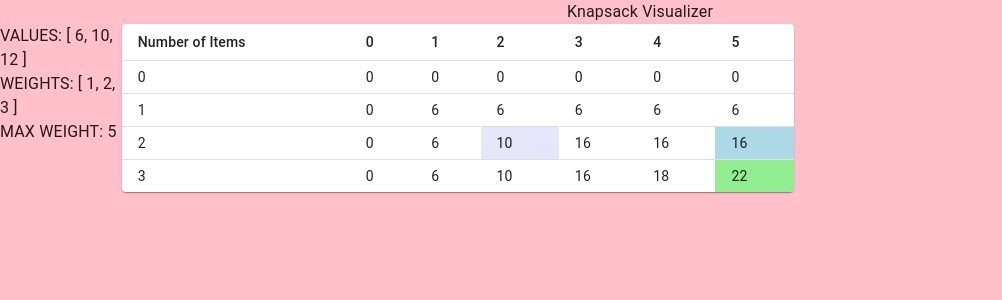
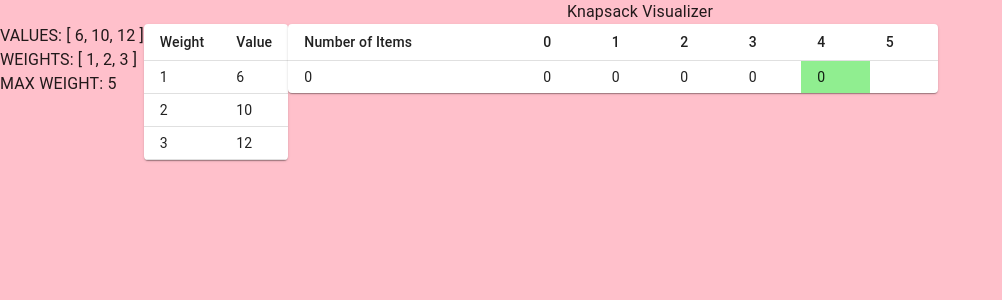
Before and after one commit to masaok/knapsack-web, a React (Create React App) app: page / in a window 1280 px wide. Shown: the top 300 px of the page, without its empty margins (0-1002 px from the left). Built offline with nearby package versions, Linux system fonts and the light colour scheme.

Commit message:
Highlighting of cells in the table as the animation progresses works!

```diff
--- a/src/pages/Dashboard/content/KnapsackDynamic/KnapsackDynamic.jsx
+++ b/src/pages/Dashboard/content/KnapsackDynamic/KnapsackDynamic.jsx
@@ -56,7 +56,7 @@ const MAX_WEIGHT = 5
 // const MAX_WEIGHT = 6
 
 const NUM_ITEMS = VALUES.length
-const MS = 100
+const MS = 1000
 
 /* A Naive recursive implementation of 0-1 Knapsack problem
  * Credit: https://www.geeksforgeeks.org/0-1-knapsack-problem-dp-10/
@@ -84,11 +84,13 @@ const KnapsackDynamic = props => {
   const [maxRow] = useState(NUM_ITEMS)
   const [maxCol] = useState(MAX_WEIGHT)
 
-  const [sourceRow, setSourceRow] = useState(0)
-  const [sourceCol, setSourceCol] = useState(0)
+  const [sourceRow, setSourceRow] = useState(null)
+  const [sourceCol, setSourceCol] = useState(null)
 
-  const [sumRow, setSumRow] = useState(0)
-  const [sumCol, setSumCol] = useState(0)
+  const [sumRow, setSumRow] = useState(null)
+  const [sumCol, setSumCol] = useState(null)
+
+  const [addendValueIndex, setAddendValueIndex] = useState(null)
 
   // const [maxRow] = useState(1) // dev mode
   // const [maxCol] = useState(2) // dev mode
@@ -102,6 +104,13 @@ const KnapsackDynamic = props => {
       console.log(`ROW ${row} COL ${col} (NEW COL)`)
       console.log(`CREATING NEW COL AT ROW ${row} AND COL ${col}`)
 
+      // Reset all highlights
+      setAddendValueIndex(null)
+      setSumRow(null)
+      setSumCol(null)
+      setSourceRow(null)
+      setSourceCol(null)
+
       if (row === 0 || col === 0) {
         console.log(`ROW or COL are either ZERO, so push ZERO`)
         // table[row].push(`ROW ${row} COL ${col}`)
@@ -114,6 +123,7 @@ const KnapsackDynamic = props => {
 
         const sumA = VALUES[row - 1]
         console.log(`NEW VAL SUM A ${sumA}`)
+        setAddendValueIndex(row - 1)
 
         const sumB = table[row - 1][col - WEIGHTS[row - 1]]
         console.log(`NEW VAL SUM B ${sumB}`)
@@ -179,32 +189,6 @@ const KnapsackDynamic = props => {
     return () => clearTimeout(timeout)
   }, [timer])
 
-  // Returns the maximum value that can
-  // be put in a knapsack of capacity maxWeight
-  // const knapsack = (maxWeight, weights, values, numItems, depth = 0) => {
-  //   let i, w
-  //   let table = new Array(numItems + 1)
-
-  //   // Build table table[][] in bottom up manner
-  //   for (i = 0; i <= numItems; i++) {
-  //     table[i] = new Array(maxWeight + 1)
-  //     for (w = 0; w <= maxWeight; w++) {
-  //       if (i === 0 || w === 0) table[i][w] = 0
-  //       else if (weights[i - 1] <= w)
-  //         table[i][w] = max(values[i - 1] + table[i - 1][w - weights[i - 1]], table[i - 1][w])
-  //       else table[i][w] = table[i - 1][w]
-  //     }
-  //   }
-
-  //   console.log(table)
-
-  //   return table[numItems][maxWeight]
-  // }
-
-  // console.log('STARTING HERE:')
-  // dump(MAX_WEIGHT, WEIGHTS, VALUES, VALUES.length, 0)
-
-  // console.log('RETURNING:')
   return (
     <div className={classes.root}>
       <div className={classes.info}>
@@ -212,9 +196,40 @@ const KnapsackDynamic = props => {
         <div>WEIGHTS: {JSON.stringify(WEIGHTS, null, 2)}</div>
         <div>MAX WEIGHT: {MAX_WEIGHT}</div>
       </div>
-      {/* {knapsack(MAX_WEIGHT, WEIGHTS, VALUES, VALUES.length)} */}
+      <div>
         <TableContainer component={Paper}>
-        <Table sx={{ minWidth: 650 }} aria-label="simple table" size="small">
+          <Table aria-label="info table" size="small">
+            <TableHead>
+              <TableRow>
+                <TableCell>Weight</TableCell>
+                <TableCell>Value</TableCell>
+              </TableRow>
+            </TableHead>
+            <TableBody>
+              {VALUES.map((value, valueIndex) => {
+                return (
+                  <TableRow key={valueIndex}>
+                    <TableCell component="th" scope="row">
+                      {WEIGHTS[valueIndex]}
+                    </TableCell>
+                    <TableCell
+                      className={valueIndex === addendValueIndex ? classes.sum : classes.empty}
+                      component="th"
+                      scope="row"
+                    >
+                      {value}
+                    </TableCell>
+                  </TableRow>
+                )
+              })}
+            </TableBody>
+          </Table>
+        </TableContainer>
+      </div>
+
+      <div>
+        <TableContainer component={Paper}>
+          <Table sx={{ minWidth: 650 }} aria-label="knapsack table" size="small">
             <TableHead>
               <TableRow>
                 <TableCell>Number of Items</TableCell>
@@ -240,9 +255,9 @@ const KnapsackDynamic = props => {
                     //   `ROW ${row} SROW ${sourceRow} RI ${rowIndex} COL ${col} SCOL ${sourceCol} CI ${colIndex}`
                     // )
 
-                  console.log(
-                    `ROW ${row} SROW ${sumRow} RI ${rowIndex} COL ${col} SCOL ${sumCol} CI ${colIndex}`
-                  )
+                    // console.log(
+                    //   `ROW ${row} SROW ${sumRow} RI ${rowIndex} COL ${col} SCOL ${sumCol} CI ${colIndex}`
+                    // )
                     return (
                       <TableCell
                         key={colIndex}
@@ -264,6 +279,7 @@ const KnapsackDynamic = props => {
           </Table>
         </TableContainer>
       </div>
+    </div>
   )
 }
 
```
Lines whose indentation alone changed are shown as unchanged.
